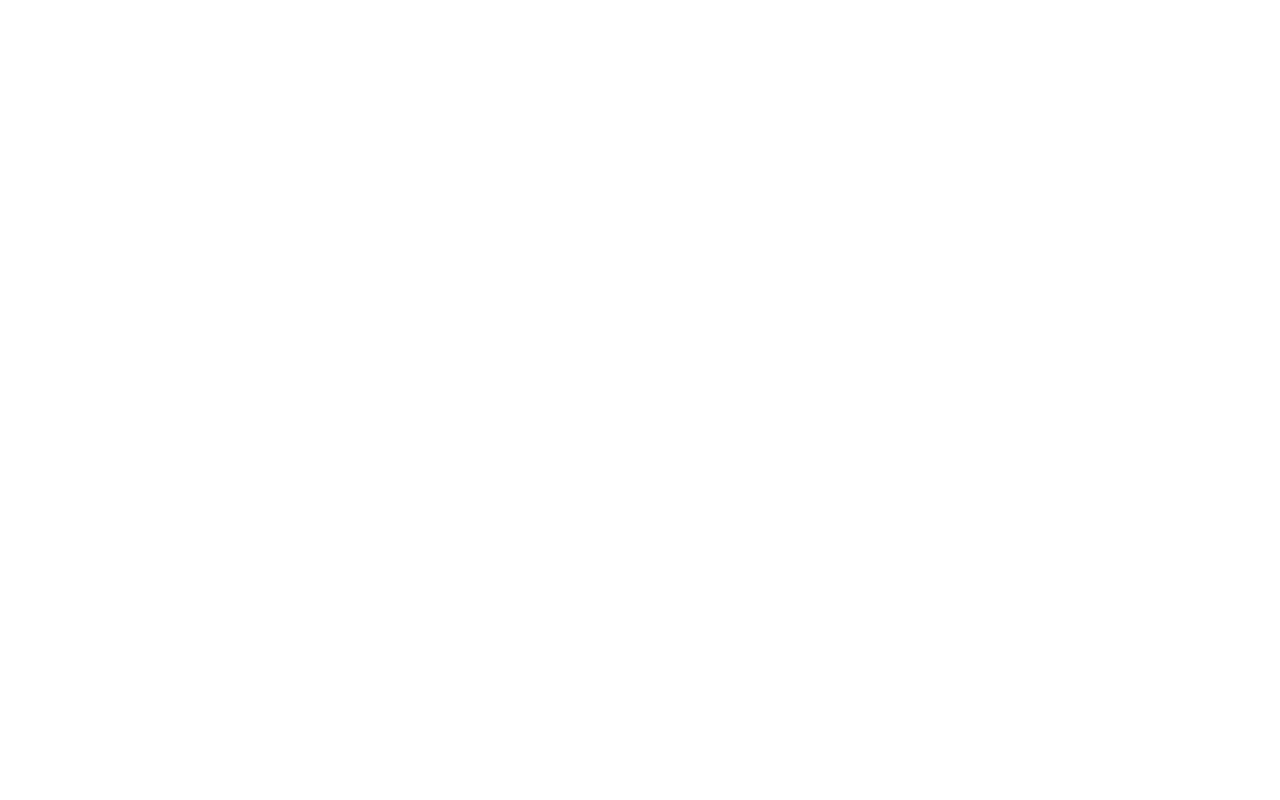
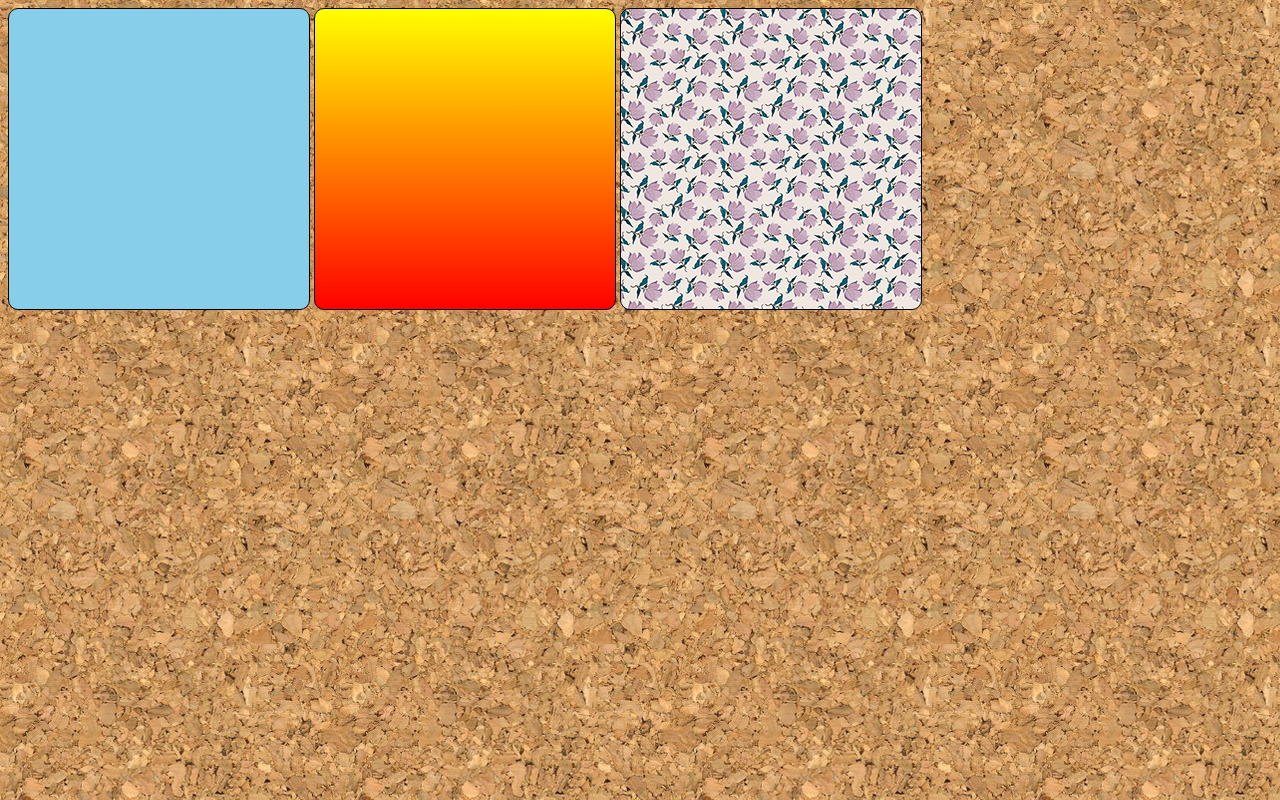
Before and after one commit to leosena91/HTML5-E-CCS3, a plain HTML site: page EXERCÍCIOS/EX022/fundo001.html in a window 1280 px wide. Drawn offline with Linux system fonts and the light colour scheme.

Commit message:
desafio 12

```diff
--- a/EXERCÍCIOS/EX022/fundo001.html
+++ b/EXERCÍCIOS/EX022/fundo001.html
@@ -3,9 +3,47 @@
 <head>
     <meta charset="UTF-8">
     <meta name="viewport" content="width=device-width, initial-scale=1.0">
-    <title>Document</title>
+    <title>Teste de imagem de fundo</title>
+    <style>
+
+body {
+    background-image: url('imagens/wallpaper001.jpg');}
+
+        div.quadrado {
+           display: inline-block;
+           border: 1px solid black;
+           border-radius: 10px;
+           background-color: lightgray;
+           width: 300px;
+           height: 300px;
+        }
+        div#q1 {
+         background-color: skyblue;
+}
+
+div#q2 {
+
+    background-image: linear-gradient(to bottom, yellow, red);
+
+}
+    div#q3{
+    background-image: url('imagens/pattern003.png');
+    }
+
+
+
+    </style>
 </head>
 <body>
+    <div class="quadrado" id="q1">
+    </div>
+
+    <div class="quadrado" id="q2">
+    </div>
+
+    <div class="quadrado" id="q3">
+    </div>
+
 
 </body>
 </html>
```
Also changed, not shown: EXERCÍCIOS/EX022/fundo002.html (added, +16 -0 lines), EXERCÍCIOS/DESAFIOS/desafio 12/cordel-moderno.txt (added), EXERCÍCIOS/DESAFIOS/desafio 12/imagens/background001.jpg (added), EXERCÍCIOS/DESAFIOS/desafio 12/imagens/background002.jpg (added).
